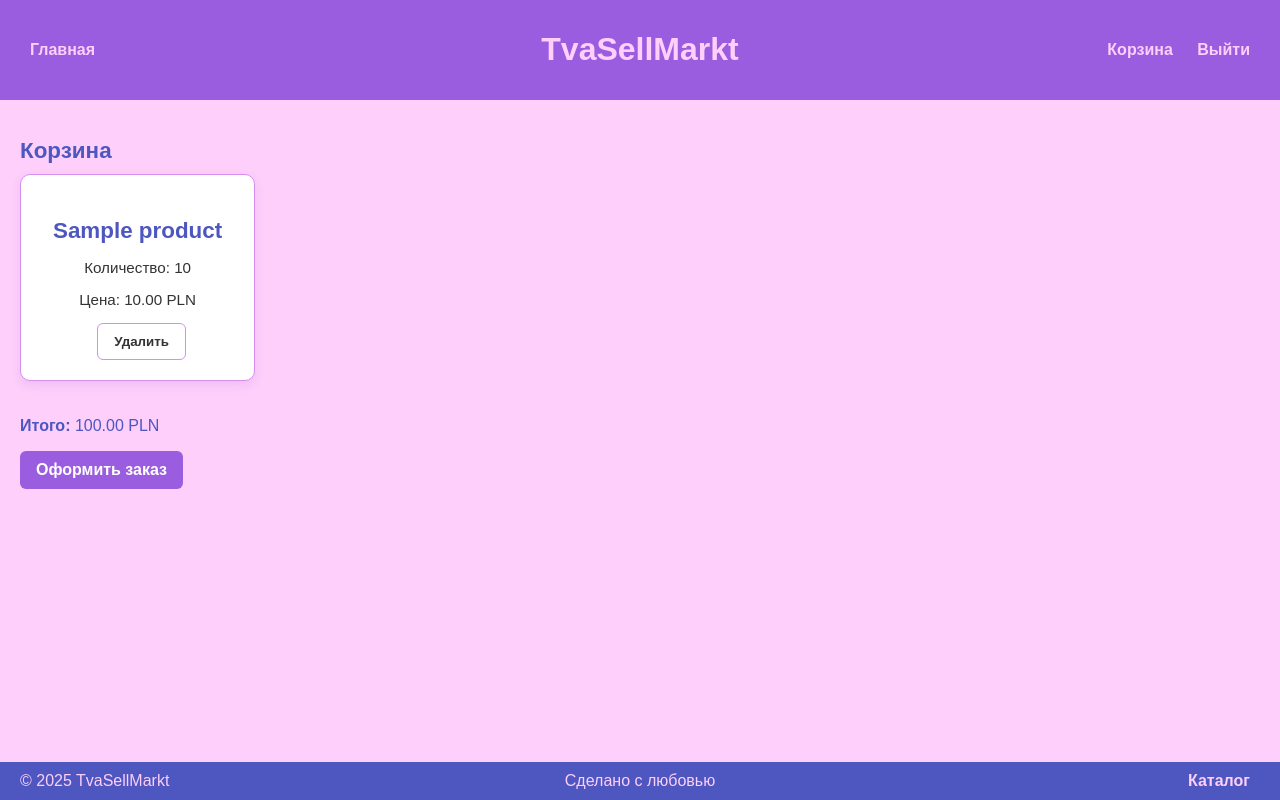
After one commit to vts-software/tvasellmarkt, a Django app: page /cart/ in a window 1280 px wide. The commit adds this page. Run offline with Django 5.2, Linux system fonts and the light colour scheme; a user stored in the database is signed in; tables that the repository leaves empty hold one stand-in row (values such as "Sample post").

Commit message:
донастраивал шаблоны. Юзеры потом. И еще много допилить нужно

```diff
--- a/myshop/shop/static/css/site.css
+++ b/myshop/shop/static/css/site.css
@@ -1,3 +1,4 @@
+/* Layout containers */
 .nav-container, .footer-container {
     display: flex;
     justify-content: space-between;
@@ -20,6 +21,7 @@
     text-align: right;
 }
 
+/* Global styles */
 html, body {
     height: 100%;
 }
@@ -64,6 +66,7 @@ footer {
     margin-top: auto;
 }
 
+/* Card layout */
 .card {
     background: #fff;
     border: 1px solid #D78FEE;
@@ -92,6 +95,16 @@ footer {
     margin-bottom: 15px;
 }
 
+.card img {
+    max-width: 100%;
+    height: 160px;
+    object-fit: cover;
+    border-radius: 6px;
+    display: block;
+    margin-bottom: 8px;
+}
+
+/* Buttons */
 button, .btn {
     background: #9B5DE0;
     color: #fff;
@@ -115,24 +128,55 @@ button:active, .btn:active {
     background: #4E56C0;
 }
 
+.btn.secondary {
+    background: transparent;
+    color: #333;
+    border: 1px solid #D78FEE;
+    margin-left: 8px;
+}
+
+/* Grid layout */
 .grid {
     display: grid;
     grid-template-columns: repeat(auto-fill, minmax(220px, 1fr));
     gap: 16px;
 }
 
-.card img {
-    max-width: 100%;
-    height: 160px;
-    object-fit: cover;
-    border-radius: 6px;
-    display: block;
-    margin-bottom: 8px;
+/* Login form */
+.login-card {
+    max-width: 400px;
+    margin: 0 auto;
+    background: #fff;
+    border: 1px solid #D78FEE;
+    padding: 20px;
+    border-radius: 10px;
+    box-shadow: 0 4px 10px rgba(155, 93, 224, 0.15);
+    text-align: left;
 }
 
-.btn.secondary {
-    background: transparent;
-    color: #333;
-    border: 1px solid #D78FEE;
-    margin-left: 8px;
+.login-card h2 {
+    text-align: center;
+    margin-bottom: 20px;
+    color: #4E56C0;
 }
+
+.login-card label {
+    display: block;
+    margin-bottom: 6px;
+    font-weight: bold;
+    color: #4E56C0;
+}
+
+.login-card input[type="text"],
+.login-card input[type="password"] {
+    width: 100%;
+    padding: 8px;
+    border-radius: 6px;
+    border: 1px solid #ccc;
+    margin-bottom: 16px;
+    font-size: 0.95rem;
+}
+
+.login-card button {
+    width: 100%;
+}
--- a/myshop/shop/templates/shop/base.html
+++ b/myshop/shop/templates/shop/base.html
@@ -3,48 +3,29 @@
 <html lang="ru">
 <head>
   <meta charset="UTF-8">
-    <meta name="viewport" content="width=device-width, initial-scale=1.0">
-    <title>{% block title %}MyShop{% endblock %}</title>
+  <title>{% block title %}TvaSellMarkt{% endblock %}</title>
   <link rel="stylesheet" href="{% static 'css/site.css' %}">
 </head>
 <body>
-<header>
-    <div class="nav-container">
-        <div class="nav-left">
-            <h1><a href="{% url 'shop:index' %}">MyShop</a></h1>
-        </div>
-        <div class="nav-center">
-            <a href="{% url 'shop:index' %}">Главная</a>
-            <a href="{% url 'shop:cart_detail' %}">Корзина</a>
-        </div>
+  <header class="nav-container">
+    <div class="nav-left"><a href="{% url 'shop:index' %}">Главная</a></div>
+    <div class="nav-center"><h1>TvaSellMarkt</h1></div>
     <div class="nav-right">
       {% if user.is_authenticated %}
-                <span>Привет, {{ user.username }}</span>
+        <a href="{% url 'shop:cart_detail' %}">Корзина</a>
         <a href="{% url 'shop:logout' %}">Выйти</a>
       {% else %}
         <a href="{% url 'shop:login' %}">Войти</a>
-                <a>Регистрация</a>
       {% endif %}
-        </div>
     </div>
   </header>
 
-<main>
-    <div class="container">
-        {% if messages %}
-            {% for message in messages %}
-                <div class="alert">{{ message }}</div>
-            {% endfor %}
-        {% endif %}
+  {% block content %}{% endblock %}
 
-        {% block content %}{% endblock %}
-    </div>
-</main>
-
-<footer>
-    <div class="footer-container">
-        <p>&copy; 2025 MyShop</p>
-    </div>
+  <footer class="footer-container">
+    <div class="footer-left">© 2025 TvaSellMarkt</div>
+    <div class="footer-center">Сделано с любовью</div>
+    <div class="footer-right"><a href="{% url 'shop:index' %}">Каталог</a></div>
   </footer>
 </body>
 </html>
--- /dev/null
+++ b/myshop/shop/templates/shop/cart_detail.html
@@ -0,0 +1,25 @@
+{% extends "shop/base.html" %}
+{% block content %}
+<main>
+  <h2 class="card-title">Корзина</h2>
+  {% if items %}
+    <div class="grid">
+      {% for item in items %}
+        <div class="card">
+          <h3 class="card-title">{{ item.product.name }}</h3>
+          <p class="card-text">Количество: {{ item.quantity }}</p>
+          <p class="card-text">Цена: {{ item.product.price }} PLN</p>
+          <form method="post" action="{% url 'shop:cart_remove' item.product.id %}">
+            {% csrf_token %}
+            <button type="submit" class="btn secondary">Удалить</button>
+          </form>
+        </div>
+      {% endfor %}
+    </div>
+    <p><strong>Итого:</strong> {{ total_price }} PLN</p>
+    <a href="{% url 'shop:order_list' %}" class="btn">Оформить заказ</a>
+  {% else %}
+    <p class="card-text">Корзина пуста.</p>
+  {% endif %}
+</main>
+{% endblock %}
--- a/myshop/shop/urls.py
+++ b/myshop/shop/urls.py
@@ -5,7 +5,7 @@ app_name = 'shop'
 
 urlpatterns = [
     path('', views.index, name='index'),
-    path('<slug:slug>/', views.product_detail, name='product_detail'),
+    path('product/<slug:slug>/', views.product_detail, name='product_detail'),
 
     path('category/<slug:slug>/', views.category_detail, name='category_detail'),
 
--- a/myshop/shop/views.py
+++ b/myshop/shop/views.py
@@ -166,7 +166,7 @@ def add_review(request, slug):
 
 def login_view(request):
     if request.user.is_authenticated:
-        return redirect('shop:product_list')
+        return redirect('shop:index')
 
     if request.method == 'POST':
         username = request.POST.get('username')
@@ -175,7 +175,7 @@ def login_view(request):
         if user:
             login(request, user)
             messages.success(request, f"Добро пожаловать, {user.username}!")
-            next_url = request.GET.get('next', 'shop:product_list')
+            next_url = request.GET.get('next', 'shop:index')
             return redirect(next_url)
         else:
             messages.error(request, "Неправильный логин или пароль")
@@ -186,4 +186,4 @@ def login_view(request):
 def logout_view(request):
     logout(request)
     messages.info(request, "Вы вышли из системы")
-    return redirect('shop:product_list')
+    return redirect('shop:index')
```
Also changed, not shown: myshop/shop/templates/shop/login.html (+20 -17 lines), myshop/shop/templates/shop/order_list.html (added, +20 -0 lines), myshop/shop/templates/shop/product_detail.html (added, +15 -0 lines), myshop/shop/templates/shop/product_list.html (added, +16 -0 lines). Lines whose indentation alone changed are shown as unchanged.
